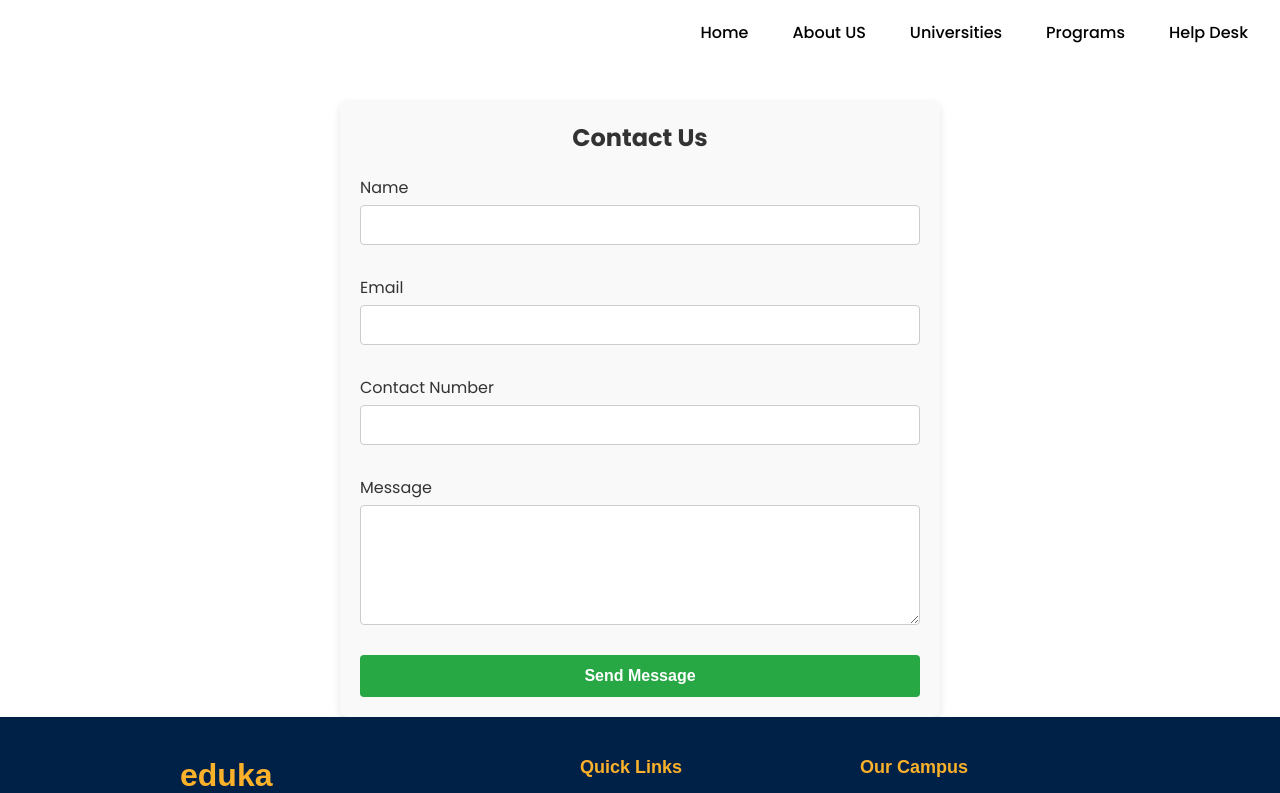
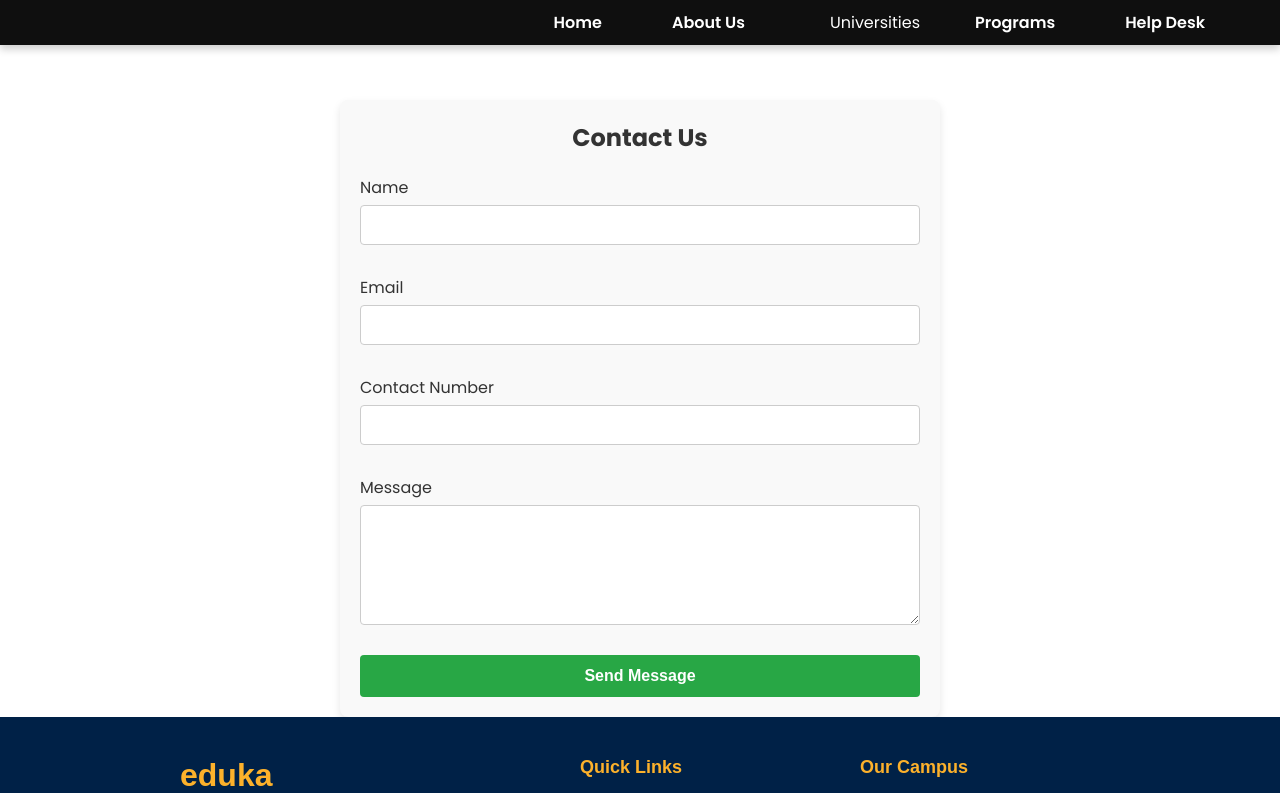
Before and after one commit to pentasoftwareconsultancy/university_website, a React (Vite) app: page /help in a window 1280 px wide. Shown: the top 793 px of the page. Built offline with nearby package versions, Linux system fonts and the light colour scheme.

Commit message:
Changes in the navbar

```diff
--- a/src/components/hero/hero.module.css
+++ b/src/components/hero/hero.module.css
@@ -184,7 +184,6 @@
     z-index: 5;
   }
 
-  /* Hide navigation buttons if not needed */
   .navButton {
     display: none;
   }
--- a/src/components/navbar/Navbar.jsx
+++ b/src/components/navbar/Navbar.jsx
@@ -1,79 +1,122 @@
-import { useState, useEffect } from 'react';
-import { Link } from 'react-router-dom';
-import styles from './navbar.module.css';
+// import { useState, useEffect } from 'react';
+// import { Link } from 'react-router-dom';
+// import styles from './navbar.module.css';
+
+// const Navbar = () => {
+//   const [isMenuOpen, setIsMenuOpen] = useState(false);
+//   const [isDropdownOpen, setIsDropdownOpen] = useState(false);
+//   const [isUpdatesDropdownOpen, setIsUpdatesDropdownOpen] = useState(false);
+
+//   const handleToggleMenu = () => {
+//     setIsMenuOpen((prevState) => !prevState);
+//   };
+
+//   const handleDropdownToggle = () => {
+//     setIsDropdownOpen((prevState) => !prevState);
+//   };
+
+//   const handleUpdatesDropdownToggle = () => {
+//     setIsUpdatesDropdownOpen((prevState) => !prevState);
+//   };
+
+//   useEffect(() => {
+//     const header = document.getElementById('header');
+//     const handleScroll = () => {
+//       if (window.scrollY > 50) {
+//         header.classList.add(styles.scrolled);
+//       } else {
+//         header.classList.remove(styles.scrolled);
+//       }
+//     };
+
+//     window.addEventListener('scroll', handleScroll);
+//     return () => {
+//       window.removeEventListener('scroll', handleScroll);
+//     };
+//   }, []);
+
+//   return (
+//     <header className={styles.header} id="header">
+//       <div className={styles.container}>
+//         <a href="/" className={styles.logos}></a>
+
+//         <nav id="navbar" className={`${styles.navbar} ${isMenuOpen ? styles.active : ''}`}>
+//           <ul id="navbar-list" className={styles['navbar-list']}>
+//             <li><Link to="/" className={styles['navbar-link']}>Home</Link></li>
+//             <li><Link to="/about" className={styles['navbar-link']}>About US</Link></li>
+//             <li className={styles['navbar-item']} onClick={handleDropdownToggle}>
+//               <Link to="universities" className={styles['navbar-link']}>Universities</Link>
+//             </li>
+
+//             <li className={styles['navbar-item']} onClick={handleUpdatesDropdownToggle}>
+//               <Link to="/programs" className={styles['navbar-link']}>Programs</Link>
+//             </li>
+
+//             <li><Link to="/help" className={styles['navbar-link']}>Help Desk</Link></li>
+//           </ul>
+//         </nav>
+
+//         <button
+//           className={`${styles['nav-toggle-btn']} ${isMenuOpen ? styles.active : ''}`}
+//           aria-label="Toggle menu"
+//           onClick={handleToggleMenu}
+//         >
+//           <ion-icon
+//             name="menu-outline"
+//             aria-hidden="true"
+//             className={`${styles['menu-icon']} ${isMenuOpen ? styles.hidden : ''}`}
+//           ></ion-icon>
+//           <ion-icon
+//             name="close-outline"
+//             aria-hidden="true"
+//             className={`${styles['close-icon']} ${isMenuOpen ? '' : styles.hidden}`}
+//           ></ion-icon>
+//         </button>
+//       </div>
+//     </header>
+//   );
+// };
+
+// export default Navbar;
+
+
+
+
+import { useState } from "react";
+import styles from "./navbar.module.css";
 
 const Navbar = () => {
-  const [isMenuOpen, setIsMenuOpen] = useState(false);
-  const [isDropdownOpen, setIsDropdownOpen] = useState(false);
-  const [isUpdatesDropdownOpen, setIsUpdatesDropdownOpen] = useState(false);
+  const [isOpen, setIsOpen] = useState(false);
 
-  const handleToggleMenu = () => {
-    setIsMenuOpen((prevState) => !prevState);
+  const toggleMenu = () => {
+    setIsOpen(!isOpen);
   };
 
-  const handleDropdownToggle = () => {
-    setIsDropdownOpen((prevState) => !prevState);
-  };
+  return (
+    <nav className={styles.navbar}>
+      <div className={styles.navContainer}>
+        <div className={styles.logo}>
+          {/* Logo here */}
+        </div>
 
-  const handleUpdatesDropdownToggle = () => {
-    setIsUpdatesDropdownOpen((prevState) => !prevState);
-  };
+        {/* Fix the className syntax */}
+        <ul className={`${styles.navLinks} ${isOpen ? styles.active : ""}`}>
+          <li><a href="/">Home</a></li>
+          <li><a href="/about">About Us</a></li>
+          <li><a href="/universities"></a>Universities</li>
+          <li><a href="/programs">Programs</a></li>
+          <li><a href="/help">Help Desk</a></li>
+          {/* <li><a href="/contactUs">Contact Us</a></li> */}
+          {/* <li><BookDemo /></li> */}
+        </ul>
 
-  useEffect(() => {
-    const header = document.getElementById('header');
-    const handleScroll = () => {
-      if (window.scrollY > 50) {
-        header.classList.add(styles.scrolled);
-      } else {
-        header.classList.remove(styles.scrolled);
-      }
-    };
-
-    window.addEventListener('scroll', handleScroll);
-    return () => {
-      window.removeEventListener('scroll', handleScroll);
-    };
-  }, []);
-
-  return (
-    <header className={styles.header} id="header">
-      <div className={styles.container}>
-        <a href="/" className={styles.logos}></a>
-
-        <nav id="navbar" className={`${styles.navbar} ${isMenuOpen ? styles.active : ''}`}>
-          <ul id="navbar-list" className={styles['navbar-list']}>
-            <li><Link to="/" className={styles['navbar-link']}>Home</Link></li>
-            <li><Link to="/about" className={styles['navbar-link']}>About US</Link></li>
-            <li className={styles['navbar-item']} onClick={handleDropdownToggle}>
-              <Link to="universities" className={styles['navbar-link']}>Universities</Link>
-            </li>
-
-            <li className={styles['navbar-item']} onClick={handleUpdatesDropdownToggle}>
-              <Link to="/programs" className={styles['navbar-link']}>Programs</Link>
-            </li>
-
-            <li><Link to="/help" className={styles['navbar-link']}>Help Desk</Link></li>
-          </ul>
-        </nav>
-
-        <button
-          className={`${styles['nav-toggle-btn']} ${isMenuOpen ? styles.active : ''}`}
-          aria-label="Toggle menu"
-          onClick={handleToggleMenu}
-        >
-          <ion-icon
-            name="menu-outline"
-            aria-hidden="true"
-            className={`${styles['menu-icon']} ${isMenuOpen ? 'hidden' : ''}`}
-          ></ion-icon>
-          <ion-icon
-            name="close-outline"
-            aria-hidden="true"
-            className={`${styles['close-icon']} ${isMenuOpen ? '' : 'hidden'}`}
-          ></ion-icon>
-        </button>
+        <div className={styles.hamburger} onClick={toggleMenu}>
+          <div className={styles.bar}></div>
+          <div className={styles.bar}></div>
+          <div className={styles.bar}></div>
+        </div>
       </div>
-    </header>
+    </nav>
   );
 };
 
--- a/src/components/navbar/navbar.module.css
+++ b/src/components/navbar/navbar.module.css
@@ -1,227 +1,111 @@
-/* Base styles for header */
-.header {
-  background-color: #fff;
-  padding: 20px;
+/* Base styles for the navbar */
+.navbar {
+  background-color: #0f0f0f;
+  color: #ffffff;
+  padding: 10px 0;
   width: 100%;
   position: fixed;
   top: 0;
   left: 0;
   z-index: 1000;
-  box-sizing: border-box; /* Ensures padding is accounted for */
+  box-shadow: 0 4px 8px rgba(0, 0, 0, 0.2); /* Added subtle shadow */
 }
 
-/* Ensure no horizontal scroll on the body */
-body, html {
-  margin: 0;
-  padding: 0;
-  overflow-x: hidden; /* Prevent horizontal scroll */
-}
-
-.container {
+/* Container for the navbar */
+.navContainer {
   display: flex;
   justify-content: space-between;
   align-items: center;
-  width: 100%;
-  box-sizing: border-box; /* Ensures container is inside the viewport */
+  max-width: 1200px;
+  margin: 0 auto;
+  padding: 0 20px;
 }
 
-.navbar {
-  list-style: none;
-  margin: 0;
-  padding: 0;
-  display: flex;
-}
-
-.navbar-link {
-  padding: 15px 20px;
-  text-decoration: none;
-  color: #333;
-}
-
-.navbar-link:hover {
-  background-color: #f0f0f0;
-}
-
-.navbar-item {
-  position: relative;
-}
-
-.dropdown-menu {
-  display: none;
-  position: absolute;
-  top: 100%;
-  left: 0;
-  background-color: #fff;
-  border: 1px solid #ccc;
-  box-shadow: 0 8px 16px rgba(0, 0, 0, 0.1);
-  z-index: 9999;
-  width: 200px;
-}
-
-.navbar-item:hover .dropdown-menu {
+/* Logo styling */
+.logo img {
+  max-height: 50px; /* Set a maximum height for the logo */
+  width: auto; /* Maintain aspect ratio */
   display: block;
 }
 
-.dropdown-link {
-  padding: 10px 20px;
-  text-decoration: none;
-  color: #333;
-  display: block;
-}
-
-.dropdown-link:hover {
-  background-color: #f1f1f1;
-}
-
-/* Nav Toggle Button (hamburger) */
-.nav-toggle-btn {
-  display: none;
-  background: none;
-  border: none;
-  cursor: pointer;
-  font-size: 1.5rem;
-  z-index: 4;
-}
-
-.menu-icon {
-  display: block;
-}
-
-.nav-toggle-btn.active .menu-icon {
-  display: none;
-}
-
-
-/* Animation for navbar when scrolled */
-@keyframes fadeIn {
-  from {
-    opacity: 0;
-    margin-bottom: 100px;
-  }
-  to {
-    opacity: 1;
-    margin-bottom: 0;
-  }
-}
-
-.navbar-list.scrolled {
-  position: absolute;
-  left: 0;
-  padding-bottom: 10px;
-  padding-left: 45px;
-  top: 95px;
-  border-top: solid var(--white);
-  width: 50%;
-  background-color: var(--white);
-  color: var(--white);
-  animation: fadeIn 1s ease-in-out;
-}
-
-.navbar.active {
-  display: flex;
-  flex-direction: column;
-  position: absolute;
-  top: 100%;
-  left: 0;
-  width: 100%;
-  background-color: #ffffff;
-  padding: 15px 0;
-  text-align: center;
-  z-index: 3;
-}
-
-.navbar-list {
+/* Links container */
+.navLinks {
   display: flex;
   list-style: none;
   margin: 0;
   padding: 0;
-  gap: 20px;
-  color: #000;
+  gap: 40px;
+  justify-content: flex-end; /* Align links to the right */
+  align-items: center;
+  flex: 1;
+  transition: all 0.3s ease; /* Smooth transition for layout */
 }
 
-.navbar-link {
-  font-size: 16px;
-  font-weight: 500;
-  color: var(--liteblack);
+/* Individual link styling */
+.navLinks a {
+  color: #ffffff;
   text-decoration: none;
-  padding: 8px 12px;
-  transition: color 0.3s ease, background-color 0.3s ease;
+  font-weight: 600;
+  padding: 8px 15px;
+  transition: background-color 0.3s, color 0.3s;
+  border-radius: 5px; /* Slight rounding for links */
 }
 
-.navbar-link:focus,
-.navbar-link:hover {
-  color: var(--black);
-  transform: scale(1.1);
-  border-radius: 5px;
-  border-bottom: 2.5px solid var(--red);
+/* Hover effect for links */
+.navLinks a:hover {
+  background-color: #ff7a00; /* Hover background */
+  color: #ffffff;
 }
 
-/* Prevent scrolling issues */
-body {
-  overflow-x: hidden;
+/* Hamburger menu button */
+.hamburger {
+  display: none;
+  flex-direction: column;
+  cursor: pointer;
+  gap: 5px;
+  z-index: 2000; /* Ensure hamburger is on top */
 }
 
-/* Button styles */
-.btn {
-  font-size: 2rem;
-  padding: 8px 16px;
-  border: none;
-  border-radius: 5px;
-  background-color: #28a745;
-  color: #ffffff;
-  text-decoration: none;
-  cursor: pointer;
-  transition: background-color 0.3s;
+.bar {
+  width: 30px;
+  height: 4px;
+  background-color: #ffffff;
+  border-radius: 5px; /* Slightly rounded bars for smoother look */
 }
 
-.btn:hover {
-  background-color: #218838;
+/* Mobile navbar toggle */
+.navLinks.active {
+  display: flex; /* Show nav links when active */
+  position: absolute;
+  top: 60px; /* Position below navbar */
+  left: 0;
+  right: 0;
+  background-color: #333;
+  padding: 20px 0;
+  flex-direction: column;
+  align-items: center;
+  z-index: 1000;
 }
 
-/* Dropdown Menu */
-.dropdown-menu {
-  display: none;
+/* Mobile hamburger visibility */
+@media (max-width: 768px) {
+  .navLinks {
+    display: none; /* Hide the nav links by default on mobile */
+    flex-direction: column;
     position: absolute;
-  background-color: white;
-  box-shadow: 0 4px 6px rgba(0, 0, 0, 0.1);
-  top: 100%;
+    top: 60px; /* Below the navbar */
     left: 0;
-  width: 200px;
-  list-style: none;
-  padding: 10px;
+    right: 0;
+    background-color: #333;
+    padding: 20px 0;
+    z-index: 1000;
   }
 
-.navbar-item:hover .dropdown-menu,
-.navbar-item:active .dropdown-menu {
-  display: block;
+  .navLinks.active {
+    display: flex; /* Show nav links when active */
   }
 
-.dropdown-link {
-  text-decoration: none;
-  color: #333;
-  display: block;
-  padding: 10px;
+  .hamburger {
+    display: flex; /* Only show hamburger on mobile */
   }
-
-.dropdown-link:hover {
-  background-color: #f0f0f0;
 }
-
-/* Hide the navbar toggle button by default */
-.nav-toggle-btn {
-  display: none;
-  background: none;
-  border: none;
-  cursor: pointer;
-  font-size: 1.5rem;
-  z-index: 4;
-}
-
-.menu-icon {
-  display: block;
-}
-
-/* Make the hamburger menu invisible when the navbar is active */
-.nav-toggle-btn.active .menu-icon {
-  display: none;
-}
```
Lines whose indentation alone changed are shown as unchanged.
